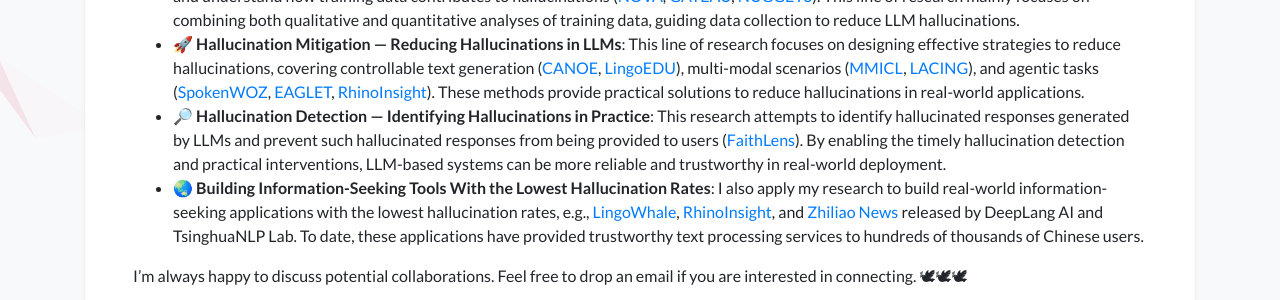
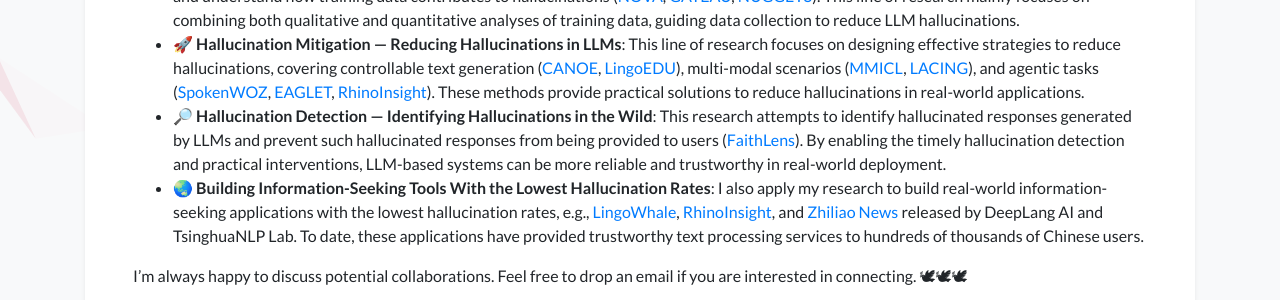
Before and after one commit to S1s-Z/s1s-z.github.io, a Jekyll site: the page built from index.html, in a window 1280 px wide. Shown: the part 376-676 px from the top of the page. Built offline with Jekyll 4.4.1, drawn with Linux system fonts in a browser that asks for light colours; a style sheet for code colours, icons or effects is not loaded.

Commit message:
Update profile.yml

```diff
--- a/_data/profile.yml
+++ b/_data/profile.yml
@@ -29,7 +29,7 @@
           🚀 <b>Hallucination Mitigation  — Reducing Hallucinations in LLMs</b>: This line of research focuses on designing effective strategies to reduce hallucinations, covering controllable text generation (<a href="https://arxiv.org/abs/2505.16483">CANOE</a>, <a href="https://arxiv.org/abs/2512.14244">LingoEDU</a>), multi-modal scenarios (<a href="https://arxiv.org/abs/2309.07915">MMICL</a>, <a href="https://arxiv.org/abs/2411.14279">LACING</a>), and agentic tasks (<a href="https://arxiv.org/abs/2305.13040">SpokenWOZ</a>, <a href="https://arxiv.org/abs/2510.05608">EAGLET</a>, <a href="https://arxiv.org/abs/2511.18743">RhinoInsight</a>). These methods provide practical solutions to reduce hallucinations in real-world applications.
       </li>
       <li>
-          🔎 <b>Hallucination Detection  — Identifying Hallucinations in Practice</b>: This research attempts to identify hallucinated responses generated by LLMs and prevent such hallucinated responses from being provided to users (<a href="https://arxiv.org/abs/2512.20182">FaithLens</a>). By enabling the timely hallucination detection and practical interventions, LLM-based systems can be more reliable and trustworthy in real-world deployment.
+          🔎 <b>Hallucination Detection  — Identifying Hallucinations in the Wild</b>: This research attempts to identify hallucinated responses generated by LLMs and prevent such hallucinated responses from being provided to users (<a href="https://arxiv.org/abs/2512.20182">FaithLens</a>). By enabling the timely hallucination detection and practical interventions, LLM-based systems can be more reliable and trustworthy in real-world deployment.
       </li>
       <li>
           🌏 <b>Building Information-Seeking Tools With the Lowest Hallucination Rates</b>: I also apply my research to build real-world information-seeking applications with the lowest hallucination rates, e.g., <a href="https://lingowhale.com/">LingoWhale</a>, <a href="https://research.deeplang.net/">RhinoInsight</a>, and <a href="https://zhiliao.news/">Zhiliao News</a> released by DeepLang AI and TsinghuaNLP Lab. To date, these applications have provided trustworthy text processing services to hundreds of thousands of Chinese users.
```
